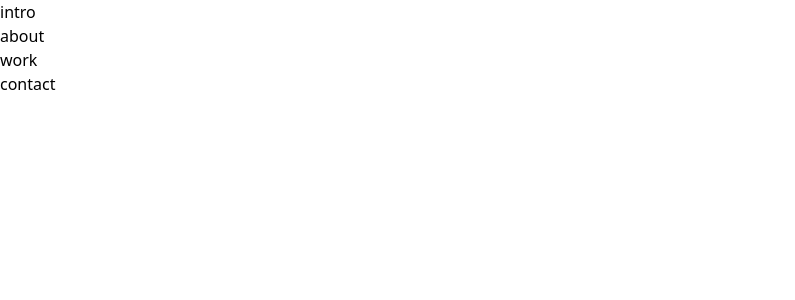
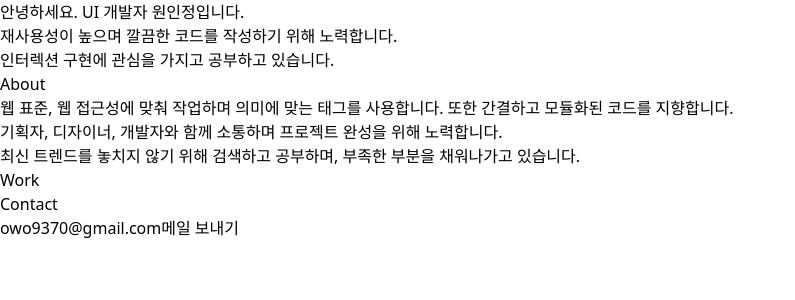
Before and after one commit to owopqowo/owopqowo.github.io, a React (Vite) app: page / in a window 1280 px wide. Shown: the top 300 px of the page, without its empty margins (0-795 px from the left). Built offline with nearby package versions, Linux system fonts and the light colour scheme.

Commit message:
feat: 컨텐츠 추가

```diff
--- a/src/App.tsx
+++ b/src/App.tsx
@@ -1,10 +1,32 @@
 function App() {
   return (
     <>
-      <div>intro</div>
-      <div>about</div>
-      <div>work</div>
-      <div>contact</div>
+      <div>
+        <h1>안녕하세요. UI 개발자 원인정입니다.</h1>
+        <p>
+          재사용성이 높으며 깔끔한 코드를 작성하기 위해 노력합니다.
+          <br />
+          인터렉션 구현에 관심을 가지고 공부하고 있습니다.
+        </p>
+      </div>
+      <div>
+        <div>About</div>
+        <div>
+          웹 표준, 웹 접근성에 맞춰 작업하며 의미에 맞는 태그를 사용합니다. 또한 간결하고 모듈화된 코드를 지향합니다.
+        </div>
+        <div>기획자, 디자이너, 개발자와 함께 소통하며 프로젝트 완성을 위해 노력합니다.</div>
+        <div>최신 트렌드를 놓치지 않기 위해 검색하고 공부하며, 부족한 부분을 채워나가고 있습니다.</div>
+      </div>
+      <div>
+        <div>Work</div>
+      </div>
+      <div>
+        <div>Contact</div>
+        owo9370@gmail.com
+        <a href="mailto:owo9370@gmail.com" target="_blank">
+          메일 보내기
+        </a>
+      </div>
     </>
   );
 }
```
